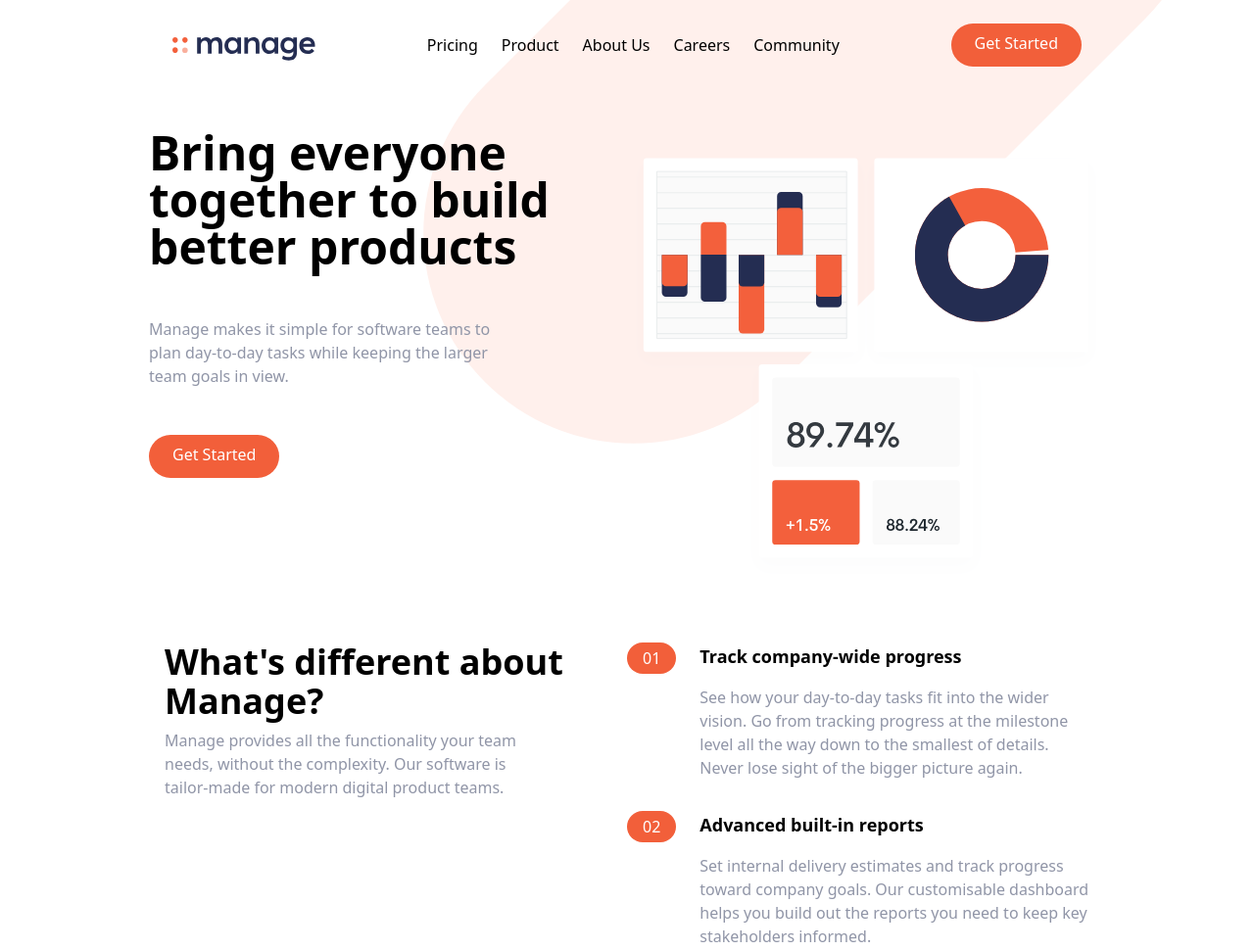
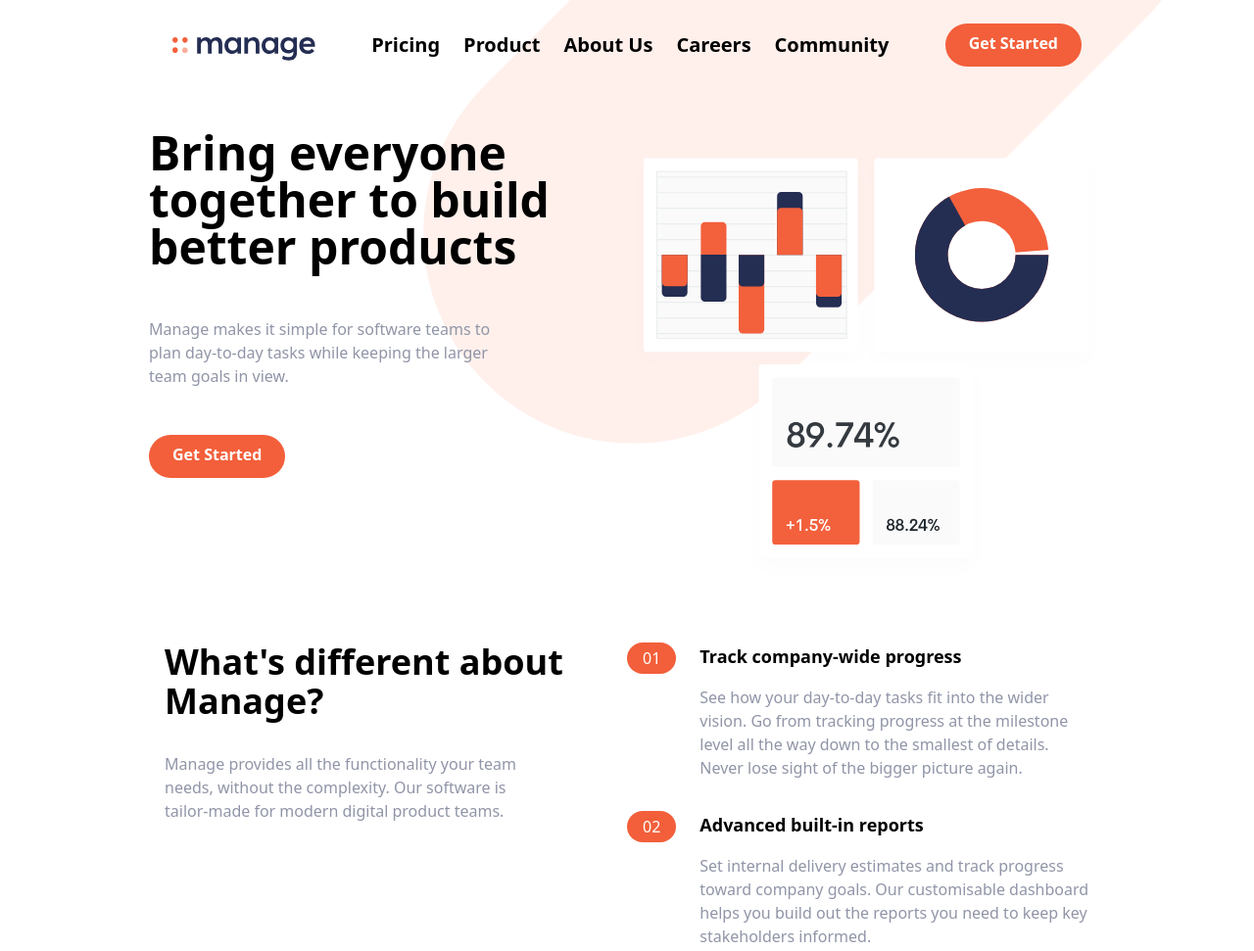
Before and after one commit to iamaparichit05/Manage, a website built with Vite: page index.html in a window 1280 px wide. Shown: the top 971 px of the page at 98% size. Built offline with nearby package versions, Linux system fonts and the light colour scheme.

Commit message:
final touch

```diff
--- a/index.html
+++ b/index.html
@@ -19,17 +19,17 @@
         <!-- Menu -->
          <div class="hidden space-x-6 md:flex">
 
-            <a href="#" class="hover:text-darkGrayishBlue">Pricing</a>
-            <a href="#" class="hover:text-darkGrayishBlue">Product</a>
-            <a href="#" class="hover:text-darkGrayishBlue">About Us</a>
-            <a href="#" class="hover:text-darkGrayishBlue">Careers</a>
-            <a href="#" class="hover:text-darkGrayishBlue">Community</a>
+            <a href="#" class="hover:text-darkGrayishBlue text-xl font-semibold">Pricing</a>
+            <a href="#" class="hover:text-darkGrayishBlue text-xl font-semibold">Product</a>
+            <a href="#" class="hover:text-darkGrayishBlue text-xl font-semibold">About Us</a>
+            <a href="#" class="hover:text-darkGrayishBlue text-xl font-semibold">Careers</a>
+            <a href="#" class="hover:text-darkGrayishBlue text-xl font-semibold">Community</a>
          </div>
 
          <!-- Button -->
           <a href="#" class="hidden md:block p-3 px-6 pt-2
            text-white bg-brightRed
-            rounded-full baseline hover:bg-brightRedLight">
+            rounded-full baseline hover:bg-brightRedLight font-bold">
             Get Started
           </a>
 
@@ -65,7 +65,7 @@
      <section id="hero">
         <!-- Flex container -->
          <div class="container flex flex-col-reverse
-          md:flex-row items-center mx-auto mt-10 space-y-0 md:space-y-0">
+          md:flex-row items-center mx-auto mt-10 space-y-0 md:space-y-0 text-justify">
 
         <!-- Left part -->
         <div class="flex flex-col mb-32 space-y-12 md:w-1/2">
@@ -83,7 +83,7 @@
 
                 <a href="#" class="p-3 px-6 pt-2
                 text-white bg-brightRed
-                 rounded-full baseline hover:bg-brightRedLight">
+                 rounded-full baseline hover:bg-brightRedLight font-semibold mx-left">
                  Get Started
                </a>
 
@@ -106,11 +106,11 @@
             <!-- text part -->
             <div class="flex flex-col space-y-2 md:w-1/2">
 
-            <h2 class="max-w-md text-4xl font-bold text-center md:text-left">
+            <h2 class="max-w-md text-4xl font-bold text-center mb-6 md:text-left">
                 What's different about Manage?
             </h2>
 
-            <p class="max-w-sm text-center text-darkGrayishBlue md:text-left">
+            <p class="max-w-sm text-center text-darkGrayishBlue font-normal md:text-left">
                 Manage provides all the functionality your team needs, without the complexity. Our software is tailor-made for modern digital product teams.
             </p>
 
@@ -257,7 +257,7 @@
                <div class="my-20">
                 <a href="#" class="p-3 px-6 pt-2
                 text-white bg-brightRed
-                 rounded-full baseline hover:bg-brightRedLight">
+                 rounded-full baseline font-semibold hover:bg-brightRedLight">
                  Get Started
                </a>
                </div>
@@ -280,7 +280,7 @@
           <div>
             <a
               href="#"
-              class="p-3 px-6 pt-2 text-brightRed bg-white rounded-full shadow-2xl baseline hover:bg-gray-300"
+              class="p-3 px-6 pt-2 text-brightRed bg-white rounded-full shadow-2xl baseline font-semibold hover:bg-gray-300"
               >Get Started</a
             >
           </div>
@@ -298,7 +298,7 @@
              justify-between space-y-12 md:flex-col md:space-y-0 md:items-start">
 
              <div class="mx-auto my-6 text-center text-white md:hidden">
-                Copyright &copy;2024,All Rights Reserved
+                Copyright &copy;2024, All Rights Reserved
             </div>
 
                 <!-- Logo -->
@@ -354,10 +354,10 @@
                     <div class="flex space-x-3">
                         <input
                          type="text"
-                        class="flex-1 px-4 rounded-full focus:outline-none" placeholder="Update in your inbox">
+                        class="flex-1 px-4 rounded-full focus:outline-brightRed" placeholder="Update in your inbox">
 
                          <button class="px-6 py-2 text-white rounded-full bg-brightRed
-                         hover:bg-brightRedLight focus:outline-none">
+                         hover:bg-brightRedLight font-bold focus:outline-none">
                             Go
                          </button>
                     </div>
```
Also changed, not shown: css/main.css.
